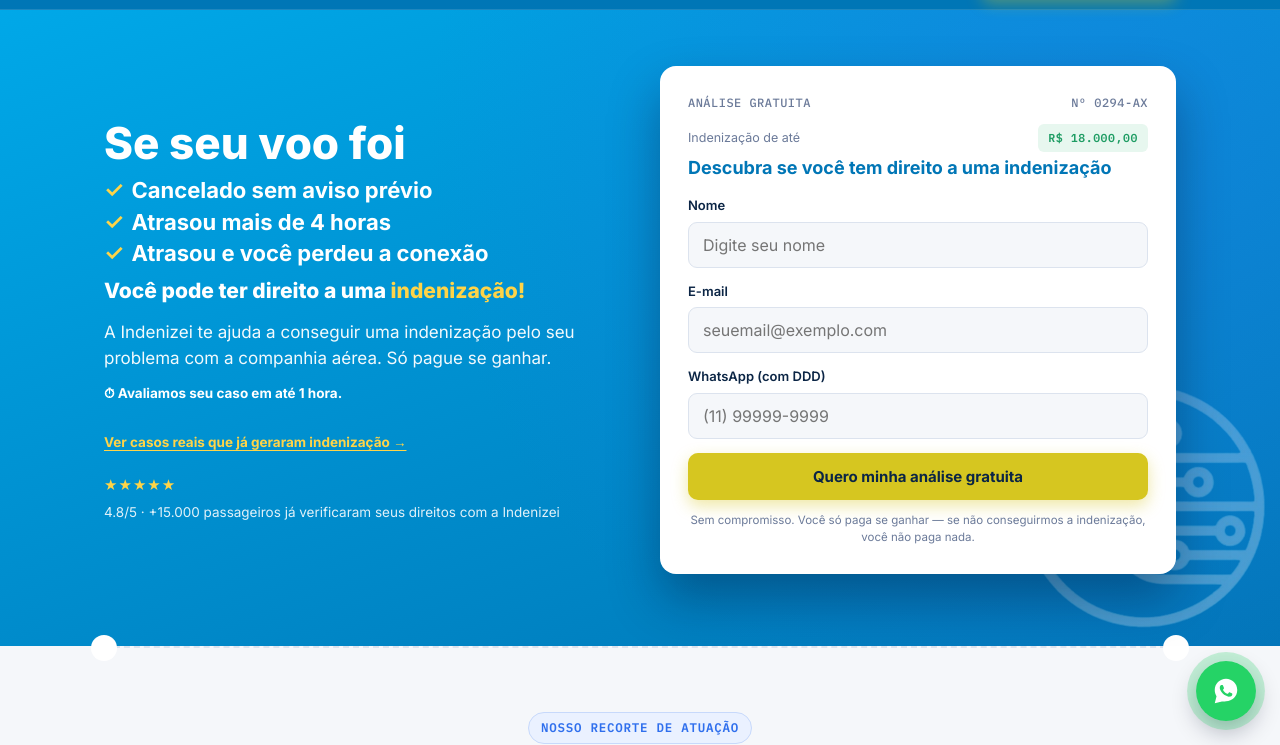
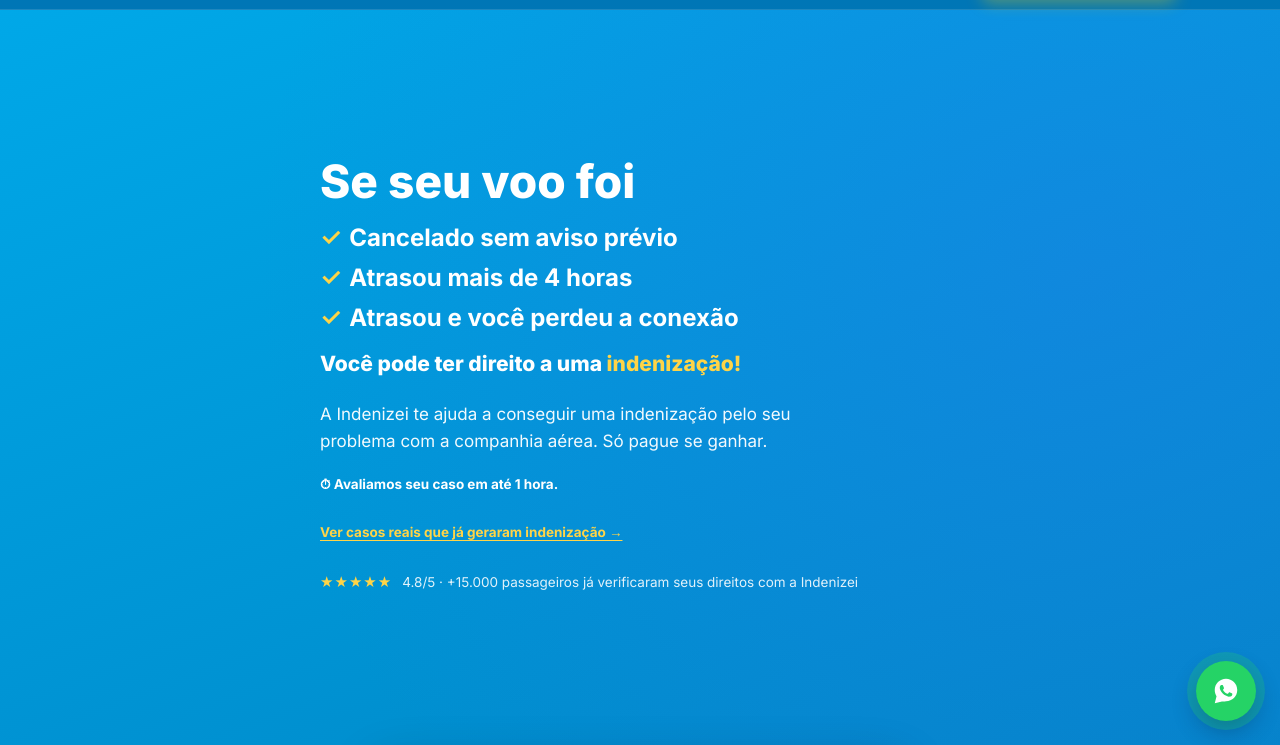
Before and after one commit to brunoferreiraff/landing_page_voo_cancelado, a plain HTML site: page cias_cancel_delays/index.html in a window 1280 px wide. Shown: the part 55-800 px from the top of the page. Drawn offline with Linux system fonts and the light colour scheme; no server answers.

Commit message:
correção hero

```diff
--- a/cias_cancel_delays/index.html
+++ b/cias_cancel_delays/index.html
@@ -422,14 +422,9 @@
           var(--brand-blue-deep) 100%
         );
         color: var(--white);
-        padding: 0 0 40px;
+        padding: 0 0 64px;
         position: relative;
         overflow: hidden;
-      }
-      @media (min-width: 480px) {
-        .hero {
-          padding: 56px 0 72px;
-        }
       }
       .hero::after {
         content: '';
@@ -464,28 +459,36 @@
       .hero__grid {
         display: grid;
         grid-template-columns: 1fr;
-        gap: 32px;
-        align-items: center;
+        gap: 0;
         position: relative;
         z-index: 1;
-        padding-top: 28px;
-      }
-      @media (min-width: 480px) {
-        .hero__grid {
-          padding-top: 0;
-          gap: 40px;
-        }
-      }
-      @media (min-width: 900px) {
-        .hero__grid {
-          grid-template-columns: 1fr 1fr;
-        }
+      }
+      .hero__content {
+        min-height: calc(100vh - 64px);
+        min-height: calc(100svh - 64px);
+        display: flex;
+        flex-direction: column;
+        justify-content: center;
+        width: 100%;
+        max-width: 640px;
+        margin: 0 auto;
+        padding: 48px 0 120px;
+      }
+      @media (min-width: 760px) {
+        .hero__content {
+          padding: 72px 0 80px;
+        }
+      }
+      .hero__form {
+        width: 100%;
+        max-width: 520px;
+        margin: 0 auto;
       }
       .hero__eyebrow {
         margin-bottom: 16px;
       }
       .hero h1 {
-        font-size: clamp(26px, 6vw, 44px);
+        font-size: clamp(30px, 8.4vw, 46px);
         font-weight: 800;
         color: var(--white);
         max-width: 600px;
@@ -494,31 +497,26 @@
         color: var(--brand-yellow);
       }
       .hero__sub {
-        margin-top: 14px;
-        font-size: 15.5px;
+        margin-top: 24px;
+        font-size: 16px;
+        line-height: 1.55;
         color: rgba(255, 255, 255, 0.95);
         max-width: 520px;
       }
       @media (min-width: 480px) {
         .hero__sub {
-          margin-top: 16px;
           font-size: 17px;
         }
       }
       .hero__actions {
-        margin-top: 22px;
+        margin-top: 28px;
         display: flex;
         flex-wrap: wrap;
         gap: 14px;
         align-items: center;
       }
-      @media (min-width: 480px) {
-        .hero__actions {
-          margin-top: 28px;
-        }
-      }
       .hero__trust {
-        margin-top: 18px;
+        margin-top: 28px;
         display: flex;
         flex-wrap: wrap;
         align-items: center;
@@ -528,7 +526,6 @@
       }
       @media (min-width: 480px) {
         .hero__trust {
-          margin-top: 22px;
           font-size: 13.5px;
         }
       }
@@ -1025,6 +1022,7 @@
       }
 
       .form-card {
+        scroll-margin-top: 84px;
         background: var(--white);
         border-radius: 16px;
         padding: 22px;
@@ -1298,12 +1296,12 @@
       }
       .hero-bullets {
         list-style: none;
-        margin: 10px 0 12px;
+        margin: 16px 0 20px;
         padding: 0;
         display: flex;
         flex-direction: column;
-        gap: 6px;
-        font-size: clamp(16px, 3.4vw, 22px);
+        gap: 12px;
+        font-size: clamp(17px, 4.6vw, 24px);
         font-weight: 700;
       }
       .hero-bullets li {
@@ -1319,7 +1317,7 @@
       }
       .hero-cta {
         display: block;
-        margin-top: 6px;
+        margin-top: 0;
         font-size: clamp(13px, 4vw, 21px);
         line-height: 1.25;
         text-wrap: balance;
@@ -1331,6 +1329,7 @@
         max-width: 520px;
       }
       .criteria-note--strong {
+        margin-top: 20px;
         font-size: 13.5px;
         font-weight: 700;
         color: var(--white);
@@ -1630,7 +1629,7 @@
       />
 
       <div class="container hero__grid">
-        <div>
+        <div class="hero__content">
           <h1>
             <span class="hero-lead">Se seu voo foi</span>
             <ul class="hero-bullets">
@@ -1664,7 +1663,7 @@
           </div>
         </div>
 
-        <div>
+        <div class="hero__form">
           <div class="form-card" id="form-contato">
             <div class="pass__row" style="margin-bottom: 12px">
               <span>ANÁLISE GRATUITA</span><span>Nº 0294-AX</span>
```
Also changed, not shown: cia_problemas/index.html (+21 -19 lines), index.html (+19 -12 lines).
